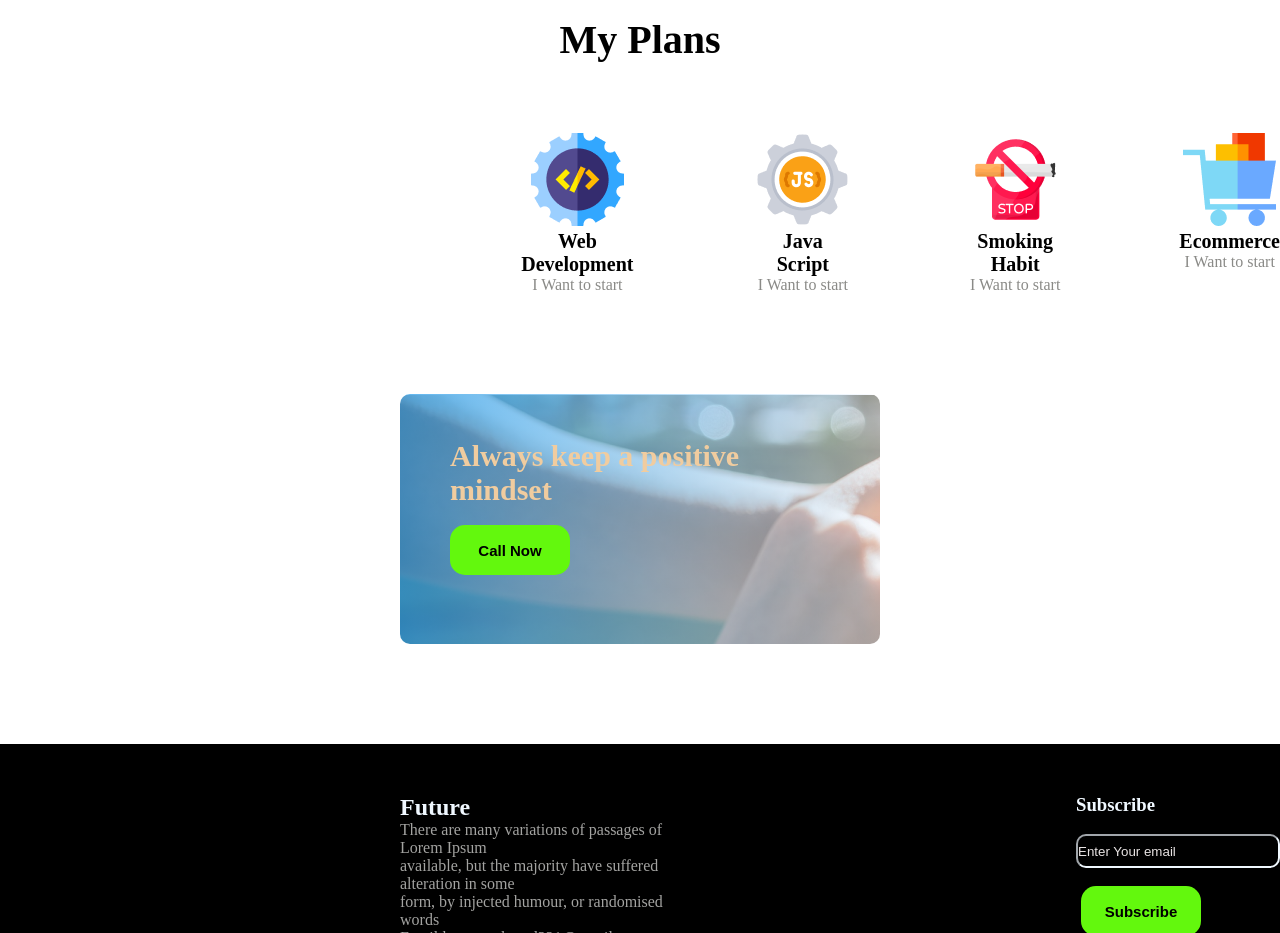
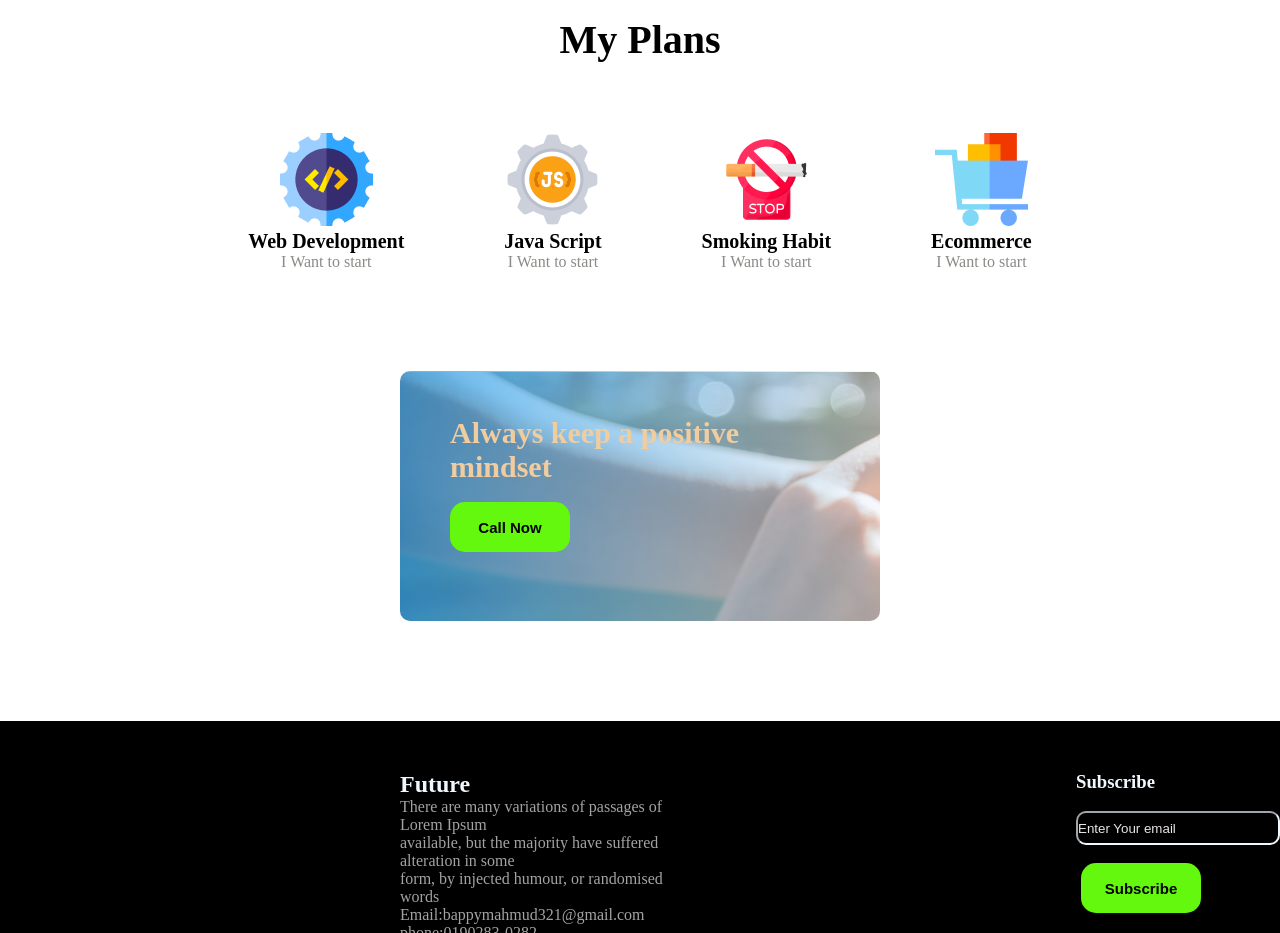
Before and after one commit to BappyMahmud02/new-year, a plain HTML site: page index.html in a window 1280 px wide. Shown: the part 1740-2673 px from the top of the page. Drawn offline with Linux system fonts and the light colour scheme.

Commit message:
added content

```diff
--- a/index.html
+++ b/index.html
@@ -59,6 +59,7 @@
             </h2>
         </div>
         <div class="third-second-part">
+            <div class="third-baby">
             <div>
                 <img src="./icons/web.png" alt="">
                 <h3 class="font-design">Web Development</h3>
@@ -79,6 +80,7 @@
                 <h3 class="font-design">Ecommerce</h3>
                 <p class="paragraph">I Want to start</p>
             </div>
+        </div>
         </div>
         <!-- fourth paRt of my web -->
         <div class="fourth-part">
--- a/style.css
+++ b/style.css
@@ -88,14 +88,20 @@ font-size: 40px;
 font-weight: 700;
 
 }
+
 .font-design{
     font-size: 20px;
     font-weight: 900;
 }
-.third-second-part{
+
+.third-baby{
     display: flex;
     gap: 100px;
-    margin-left: 500px;
+    justify-content: center;
+}
+.third-second-part{
+
+    margin: auto;
     margin-top: 70px;
     text-align: center;
 }
```
